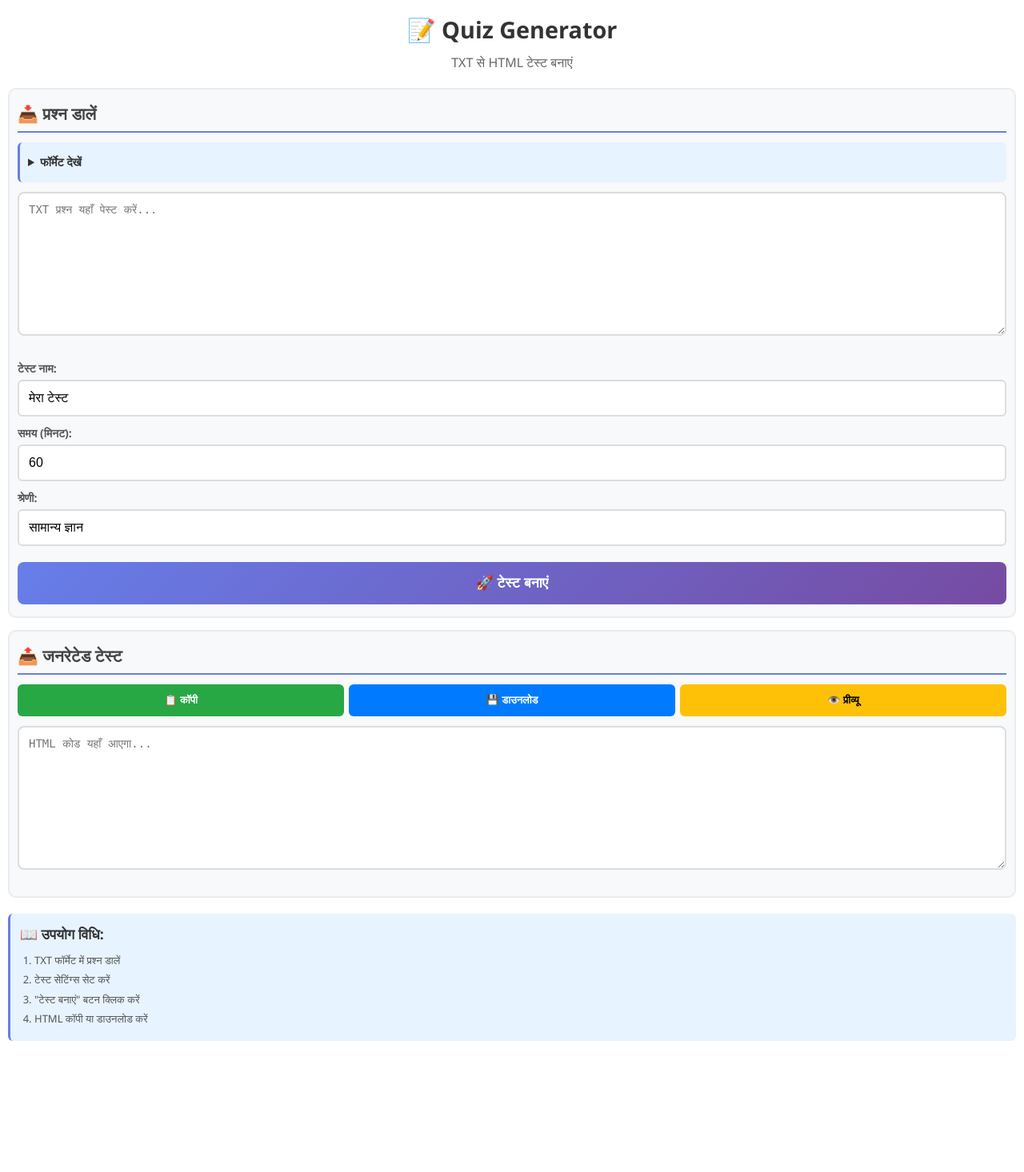
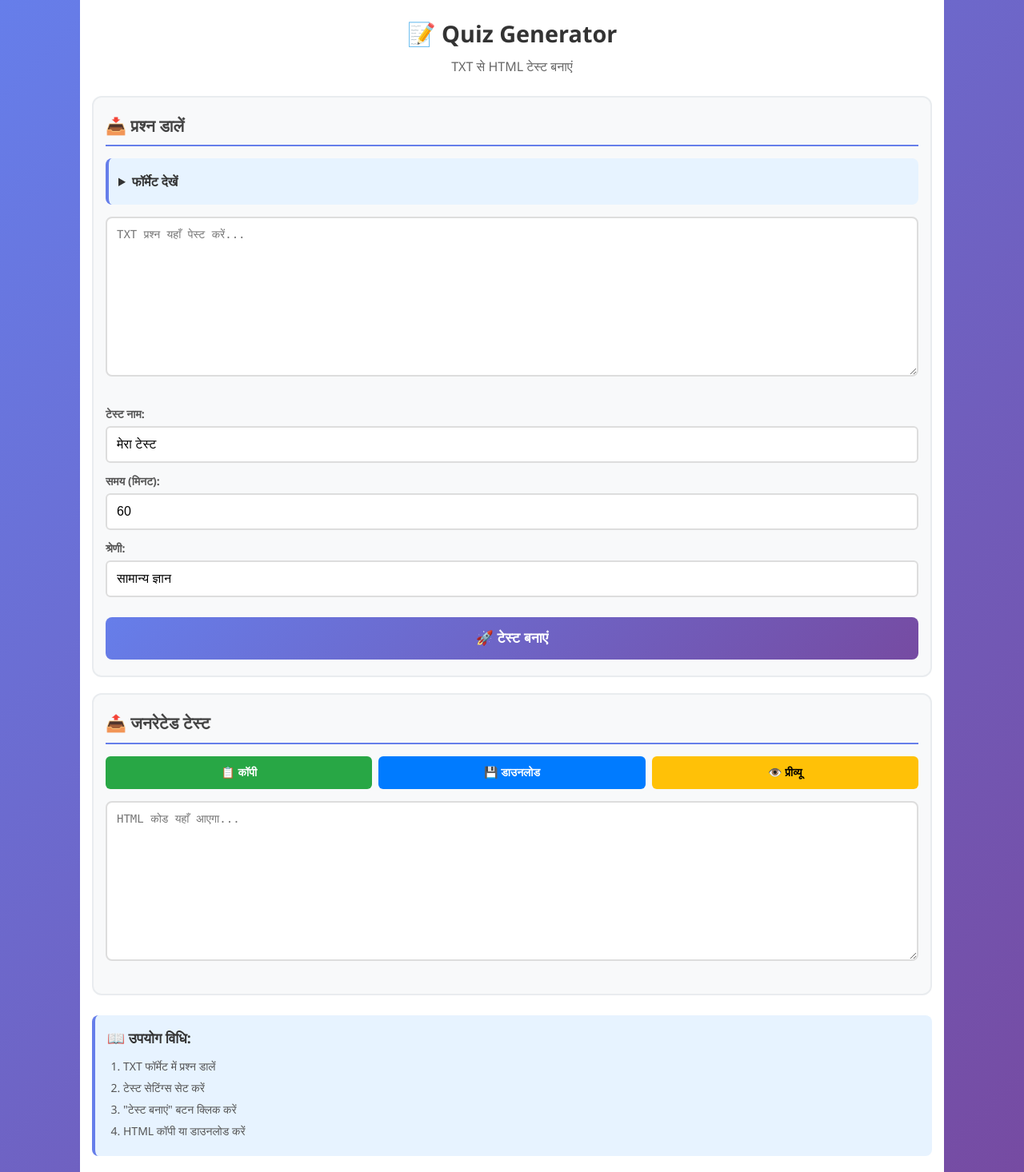
Before and after one commit to r84745752-art/Quiz, a Flask app: page / in a window 1280 px wide. Shown: the whole page at 80% size. Before the commit the page ends 1302 px from the top, so only its background shows below. Run offline with Flask 3, Linux system fonts and the light colour scheme.

Commit message:
Update styles.css

```diff
--- a/static/styles.css
+++ b/static/styles.css
@@ -12,21 +12,21 @@ body {
     line-height: 1.5;
     padding: 0;
     width: 100%;
-    margin: 0;
+    max-width: 1080px;
+    margin: 0 auto;
 }
 
 .container {
     background: white;
     min-height: 100vh;
-    padding: 15px 10px;
+    padding: 20px 15px;
     width: 100%;
-    margin: 0 auto;
 }
 
 header {
     text-align: center;
-    margin-bottom: 20px;
-    padding: 0 5px;
+    margin-bottom: 25px;
+    padding: 0 10px;
 }
 
 h1 {
@@ -44,73 +44,72 @@ header p {
 .main-content {
     display: flex;
     flex-direction: column;
-    gap: 15px;
-    margin-bottom: 20px;
+    gap: 20px;
+    margin-bottom: 25px;
 }
 
 .input-section, .output-section {
     background: #f8f9fa;
-    padding: 15px 10px;
-    border-radius: 10px;
+    padding: 20px 15px;
+    border-radius: 12px;
     border: 2px solid #e9ecef;
     width: 100%;
 }
 
 h2 {
     color: #444;
-    margin-bottom: 12px;
+    margin-bottom: 15px;
     font-size: 1.3rem;
     border-bottom: 2px solid #667eea;
-    padding-bottom: 6px;
+    padding-bottom: 8px;
 }
 
 .format-guide {
     background: #e7f3ff;
-    padding: 10px;
-    border-radius: 6px;
-    margin-bottom: 12px;
-    border-left: 3px solid #667eea;
+    padding: 12px;
+    border-radius: 8px;
+    margin-bottom: 15px;
+    border-left: 4px solid #667eea;
 }
 
 .format-guide h3 {
     color: #333;
-    margin-bottom: 6px;
-    font-size: 0.95rem;
+    margin-bottom: 8px;
+    font-size: 1rem;
 }
 
 .format-guide pre {
     background: white;
-    padding: 8px;
-    border-radius: 5px;
+    padding: 10px;
+    border-radius: 6px;
     overflow-x: auto;
-    font-size: 0.75rem;
-    line-height: 1.2;
+    font-size: 0.8rem;
+    line-height: 1.3;
 }
 
 details summary {
     font-weight: 600;
     cursor: pointer;
-    padding: 4px 0;
-    font-size: 0.9rem;
+    padding: 5px 0;
 }
 
 textarea {
     width: 100%;
-    height: 180px;
+    height: 200px;
     padding: 12px;
     border: 2px solid #ddd;
     border-radius: 8px;
     font-family: 'Consolas', 'Monaco', monospace;
     font-size: 14px;
     resize: vertical;
-    margin-bottom: 12px;
+    margin-bottom: 15px;
 }
 
 .config-options {
     display: flex;
     flex-direction: column;
-    gap: 10px;
-    margin: 12px 0;
+    gap: 12px;
+    margin: 15px 0;
 }
 
 .config-item {
@@ -120,7 +119,7 @@ textarea {
 
 label {
     font-weight: 600;
-    margin-bottom: 4px;
+    margin-bottom: 5px;
     color: #555;
     font-size: 14px;
 }
@@ -149,7 +148,7 @@ input:focus, select:focus {
     cursor: pointer;
     width: 100%;
     transition: all 0.3s ease;
-    margin-top: 8px;
+    margin-top: 10px;
 }
 
 .generate-btn:hover {
@@ -159,21 +158,21 @@ input:focus, select:focus {
 
 .output-controls {
     display: flex;
-    gap: 6px;
-    margin-bottom: 12px;
-    flex-wrap: wrap;
+    gap: 8px;
+    margin-bottom: 15px;
+    flex-wrap: nowrap;
 }
 
 .copy-btn, .download-btn, .preview-btn {
-    padding: 12px 10px;
+    padding: 12px 15px;
     border: none;
     border-radius: 6px;
     cursor: pointer;
     font-weight: 600;
     transition: all 0.3s ease;
     flex: 1;
-    font-size: 13px;
-    min-width: 80px;
+    font-size: 14px;
+    min-width: 0;
 }
 
 .copy-btn {
@@ -233,41 +232,41 @@ input:focus, select:focus {
 
 .instructions {
     background: #e7f3ff;
-    padding: 12px;
-    border-radius: 6px;
-    border-left: 3px solid #667eea;
-    margin-top: 15px;
+    padding: 15px;
+    border-radius: 8px;
+    border-left: 4px solid #667eea;
+    margin-top: 20px;
 }
 
 .instructions h3 {
     color: #333;
-    margin-bottom: 10px;
+    margin-bottom: 12px;
     font-size: 1.1rem;
 }
 
 .instructions ol {
-    margin-left: 18px;
+    margin-left: 20px;
 }
 
 .instructions li {
-    margin-bottom: 5px;
+    margin-bottom: 6px;
     color: #555;
-    font-size: 13px;
+    font-size: 14px;
 }
 
 .loading {
     text-align: center;
-    padding: 15px;
+    padding: 20px;
 }
 
 .spinner {
-    border: 3px solid #f3f3f3;
-    border-top: 3px solid #667eea;
+    border: 4px solid #f3f3f3;
+    border-top: 4px solid #667eea;
     border-radius: 50%;
-    width: 30px;
-    height: 30px;
+    width: 35px;
+    height: 35px;
     animation: spin 1s linear infinite;
-    margin: 0 auto 8px;
+    margin: 0 auto 10px;
 }
 
 @keyframes spin {
```
Also changed, not shown: other parts of static/styles.css (+25 -47 lines).
